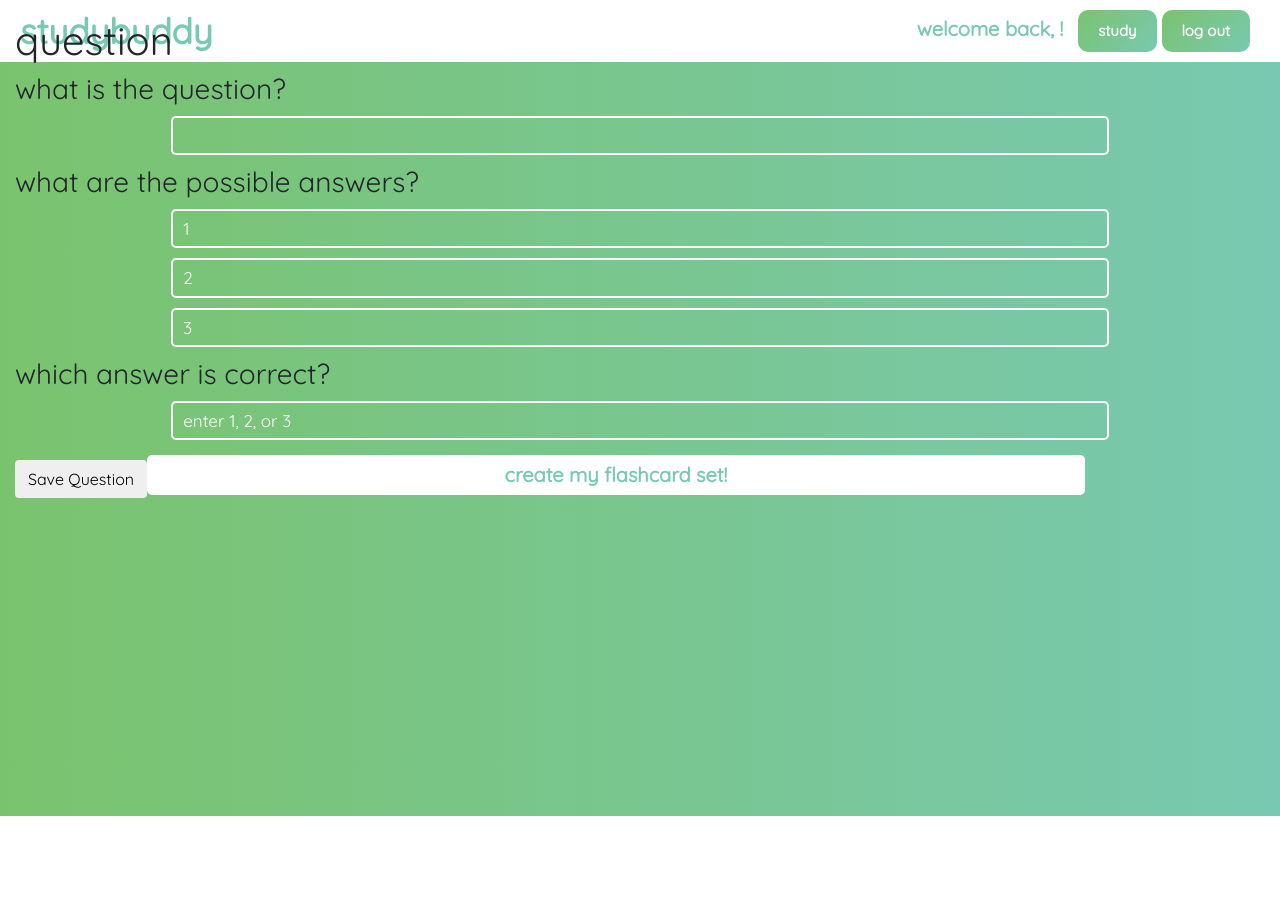
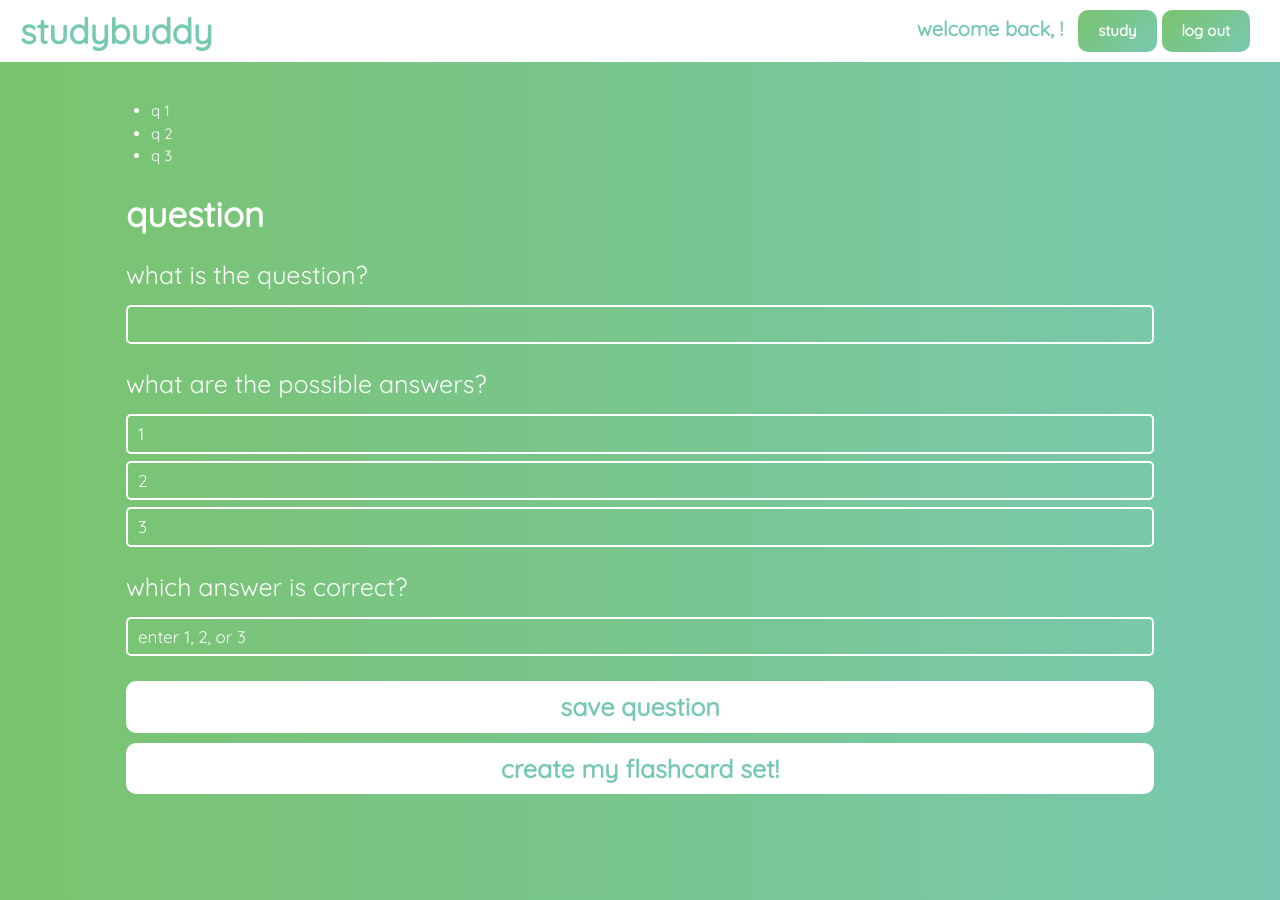
Before and after one commit to mmalberts/StudyBuddy2, a React (Create React App) app in the folder client/: page /AddQuestion/1 in a window 1280 px wide. Before the commit the page ends 816 px from the top, so only its background shows below. Built offline with nearby package versions, Linux system fonts and the light colour scheme; no server answers.

Commit message:
styled question form

```diff
--- a/client/src/components/Question/CreateQuestion.js
+++ b/client/src/components/Question/CreateQuestion.js
@@ -1,5 +1,6 @@
 import React from "react";
 import Navbar from "../../components/Navbar/Navbar";
+import "./Question.css";
 
 //TODO: 1) Store these questions in the database.
 // 2) Fetch the questions from the database into the Question.js component.
@@ -75,7 +76,7 @@ export default class Questions extends React.Component {
 
         <h3 className="qh3">what is the question?</h3>
         <input
-          className="addnew"
+          className="form-input"
           value={this.state.question}
           type="text"
           name="question"
@@ -83,7 +84,7 @@ export default class Questions extends React.Component {
         />
         <h3 className="qh3">what are the possible answers?</h3>
         <input
-          className="addnew"
+          className="form-input"
           value={this.state.answer1}
           onChange={this.handleChange}
           type="text"
@@ -91,7 +92,7 @@ export default class Questions extends React.Component {
           placeholder="1"
         />
         <input
-          className="addnew"
+          className="form-input"
           value={this.state.answer2}
           onChange={this.handleChange}
           type="text"
@@ -99,7 +100,7 @@ export default class Questions extends React.Component {
           placeholder="2"
         />
         <input
-          className="addnew"
+          className="form-input"
           value={this.state.answer3}
           onChange={this.handleChange}
           type="text"
@@ -108,7 +109,7 @@ export default class Questions extends React.Component {
         />
         <h3 className="qh3">which answer is correct?</h3>
         <input
-          className="addnew"
+          className="form-input"
           value={this.state.correctAnswer}
           type="text"
           name="correctAnswer"
@@ -117,7 +118,7 @@ export default class Questions extends React.Component {
         />
 
         <button
-          className="btn"
+          className="white-button save oversized"
           // onClick={() => this.saveAndIncrement(this.state)}
           onClick={this.saveAndIncrement}
         >
@@ -125,7 +126,7 @@ export default class Questions extends React.Component {
         </button>
 
         <button
-          className="white-button send oversized"
+          className="white-button create oversized"
           id="submit"
           onClick={this.props.saveQuestion}
         >
--- a/client/src/components/Question/Question.css
+++ b/client/src/components/Question/Question.css
@@ -0,0 +1,48 @@
+/* ------------------------------------ HEADERS AND TEXT */
+
+h2.qh2 {
+	margin-top: 25px;
+	margin-bottom: 0px;
+	font-size: 35px;
+	font-weight: bold;
+}
+
+h3.qh3 {
+	margin-top: 25px;
+    margin-bottom: 15px;
+    font-size: 25px;
+    text-align: left;
+    color: #ffffff;
+}
+
+/* ------------------------------------ BUTTONS */
+
+button.oversized {
+	display: block;
+	width: 100%;
+	text-align: center;
+	font-size: 25px !important;
+	border: 2px solid #ffffff;
+}
+
+button.oversized:hover {
+	background: #78c9b1;
+	color: white;
+    border: 2px solid #ffffff;
+}
+
+button.save {
+	margin-top: 25px;
+}
+
+button.create {
+	margin-bottom: 0px !important;
+	padding-bottom: 0px;
+}
+
+/* ------------------------------------ FORM */
+
+input.form-input {
+    width: 100%;
+    margin: 7px auto;
+}
--- /dev/null
+++ b/client/src/pages/AddQuestion/AddQuestion.css
@@ -0,0 +1,7 @@
+/* ------------------------------------ ELEMENTS */
+
+div.qholder {
+    margin-top: 100px;
+    margin-bottom: 0px !important;
+    color: #ffffff;
+}
--- a/client/src/pages/AddQuestion/AddQuestion.js
+++ b/client/src/pages/AddQuestion/AddQuestion.js
@@ -1,14 +1,15 @@
 import React, { Component } from "react";
 import CreateQuestion from "../../components/Question/CreateQuestion";
 import Navbar from "../../components/Navbar/Navbar";
+import "./AddQuestion.css";
 
 export default class AddQuestion extends Component {
     constructor(props) {
         super(props);
         this.state = {
-      userQuestions: []
+            userQuestions: ["q 1", "q 2", "q 3"]
         };
-  }
+    };
 
   componentDidMount(){
         let self = this;
@@ -36,11 +37,21 @@ export default class AddQuestion extends Component {
         return (
             <div>
                 <Navbar />
+
+                <div className="container">
+                    <div className="qholder">
                         {this.state.userQuestions && (
-          <ul>{this.state.userQuestions.map(q => <li>{q.question}</li>)}</ul>
+                            <ul>
+                                {this.state.userQuestions.map(q =>
+                                    <li>{q}</li>
                                 )}
+                            </ul>
+                        )}
+
                         <CreateQuestion unitId={this.props.match.params.unitId} />
                     </div>
+                </div>
+            </div>
         );
-  }
-}
+    };
+};
--- /dev/null
+++ b/client/src/pages/AddQuestion/index.js
@@ -0,0 +1 @@
+export { default } from "./AddQuestion";
--- a/client/src/style.css
+++ b/client/src/style.css
@@ -78,6 +78,7 @@ button {
     border-radius: 10px;
     font-family: "Quicksand", sans-serif;
     text-align: center !important;
+    text-transform: lowercase;
 }
 
 button:active, button:focus, button:hover {
```
Also changed, not shown: 1 other file (tests, documents, lock files or other folders). Lines whose indentation alone changed are shown as unchanged.
